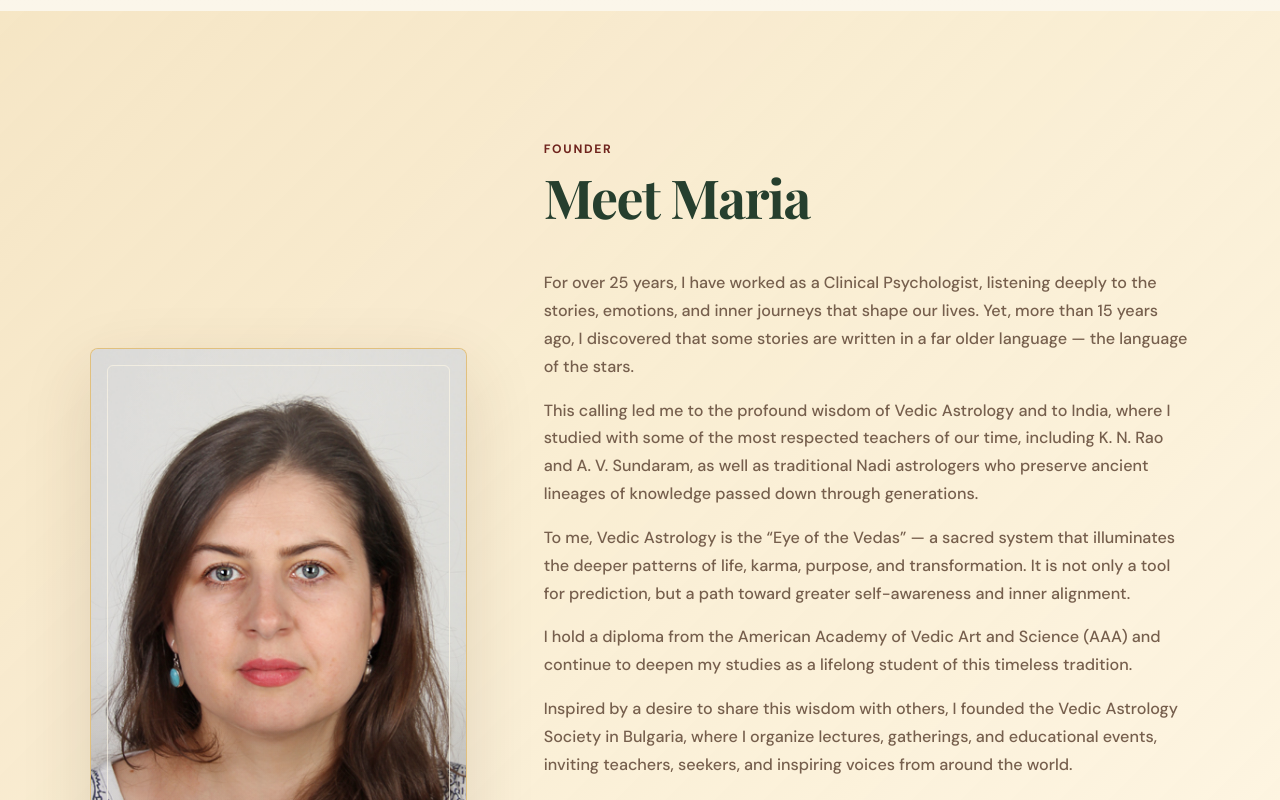
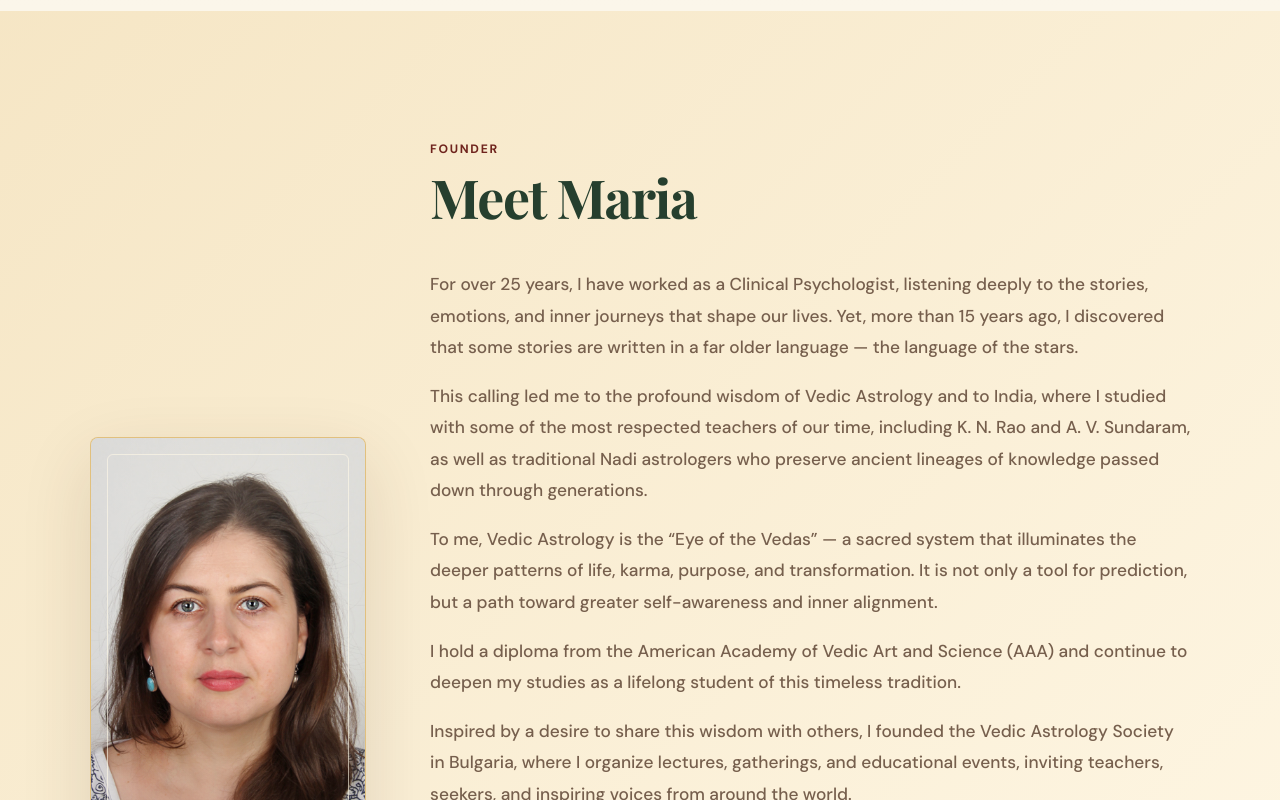
Before and after one commit to lucas953/VedicMaria, a Next.js app: page / in a window 1280 px wide. Shown: the part 1660-2460 px from the top of the page. Built offline with nearby package versions, Linux system fonts and the light colour scheme.

Commit message:
Adjust home Maria section layout

```diff
--- a/app/HomeClient.tsx
+++ b/app/HomeClient.tsx
@@ -50,7 +50,7 @@ export default function Home() {
             src="/Maria.jpg"
             alt="Maria, founder of Vedic Astrology"
             fill
-            sizes="(max-width: 900px) 100vw, 38vw"
+            sizes="(max-width: 900px) 100vw, 28vw"
             priority
           />
         </div>
--- a/app/globals.css
+++ b/app/globals.css
@@ -684,8 +684,8 @@ h3 {
 
 .founder-section {
   display: grid;
-  grid-template-columns: minmax(260px, 0.42fr) minmax(0, 0.72fr);
-  gap: clamp(34px, 6vw, 86px);
+  grid-template-columns: minmax(220px, 0.32fr) minmax(0, 0.88fr);
+  gap: clamp(34px, 5vw, 72px);
   align-items: center;
   background:
     linear-gradient(135deg, rgba(242, 223, 184, 0.72), rgba(255, 248, 231, 0.92)),
@@ -694,7 +694,7 @@ h3 {
 
 .founder-portrait {
   position: relative;
-  min-height: 560px;
+  min-height: 420px;
   overflow: hidden;
   border: 1px solid rgba(201, 148, 46, 0.42);
   border-radius: var(--radius);
@@ -726,20 +726,21 @@ h3 {
   display: block;
   width: 100%;
   height: 100%;
-  min-height: 560px;
+  min-height: 420px;
   object-fit: cover;
   object-position: center;
 }
 
 .founder-content {
-  max-width: 830px;
+  max-width: 920px;
 }
 
 .founder-content p:not(.eyebrow) {
   color: var(--muted);
-  font-size: 1.01rem;
+  font-size: clamp(1.08rem, 1.12vw, 1.18rem);
   font-weight: 450;
-  max-width: 78ch;
+  line-height: 1.82;
+  max-width: 82ch;
 }
 
 .card-grid,
```
